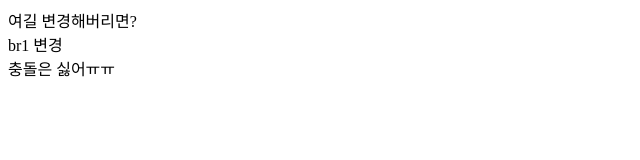
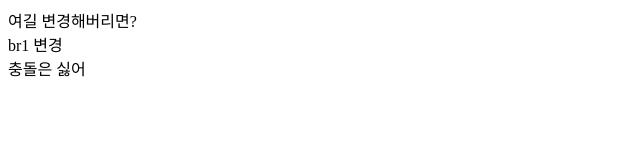
Before and after one commit to jeagwanglee/My-Team-Project, a plain HTML site: page index.html in a window 1280 px wide. Shown: the full height of the page, 0-640 px from the left. Drawn offline with Linux system fonts and the light colour scheme.

Commit message:
여기도 커밋 메시지?

```diff
--- a/index.html
+++ b/index.html
@@ -9,6 +9,6 @@
   <body>
     <div>여길 변경해버리면?</div>
     <div>br1 변경</div>
-    <div>충돌은 싫어ㅠㅠ</div>
+    <div>충돌은 싫어</div>
   </body>
 </html>
```
